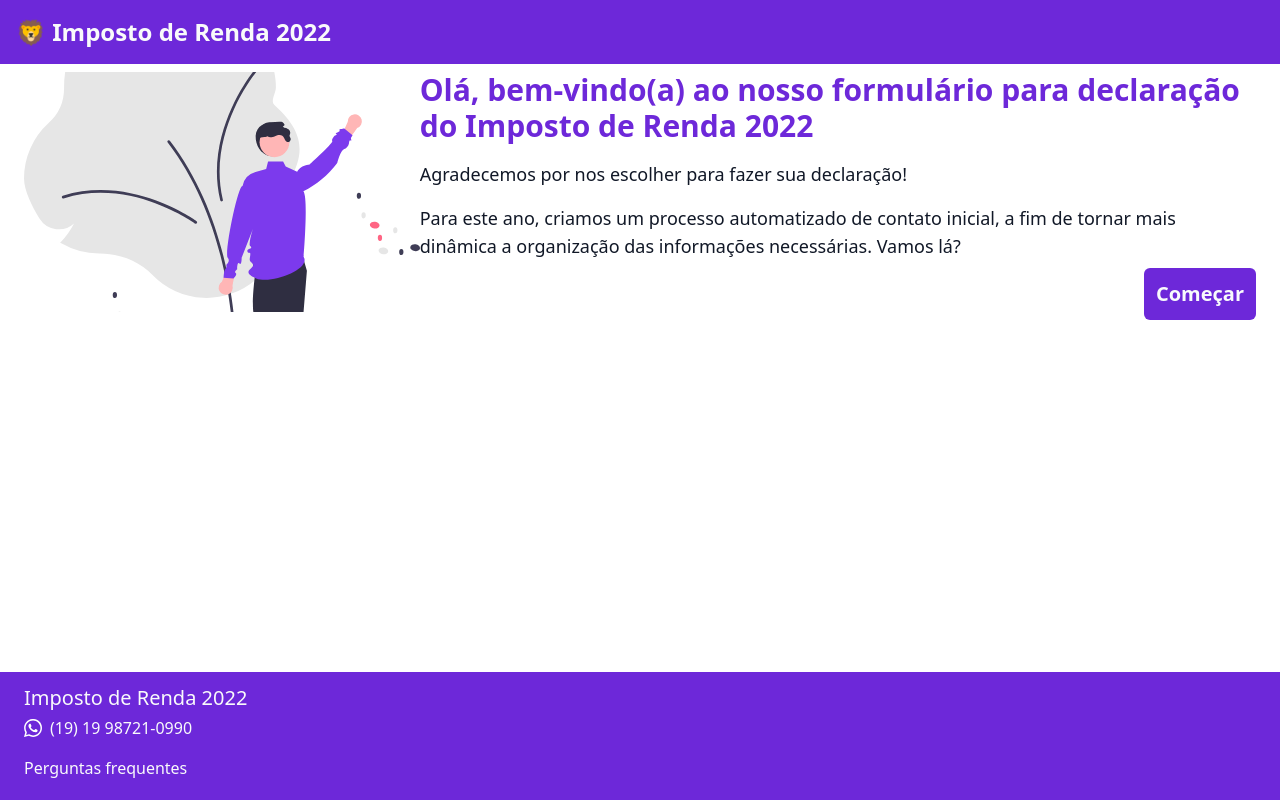
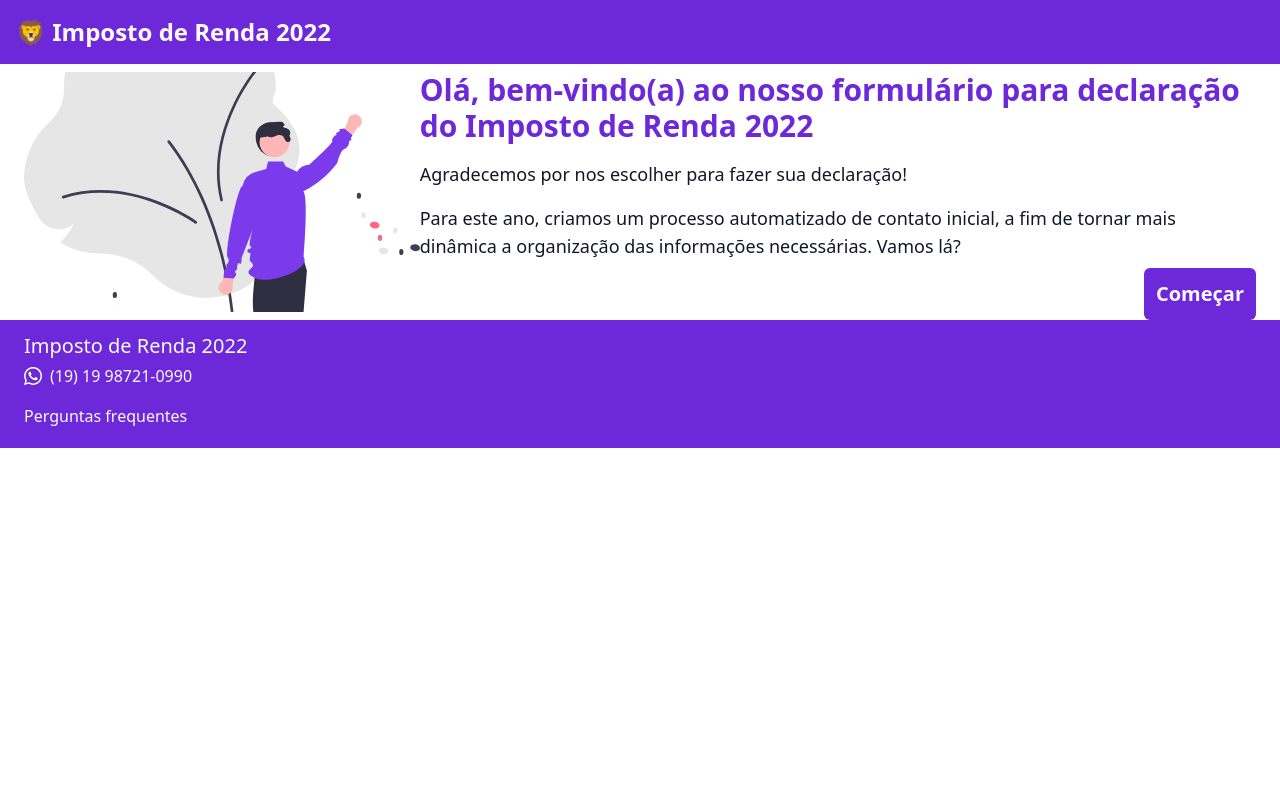
Before and after one commit to tadomaitis/declaracao-ir, a Next.js app: page /declaracao in a window 1280 px wide. Built offline with nearby package versions, Linux system fonts and the light colour scheme.

Commit message:
change css to tailwind

```diff
--- a/components/SiteLayout/SiteLayout.module.css
+++ b/components/SiteLayout/SiteLayout.module.css
@@ -1,9 +1,7 @@
 .area {
-  min-height: 100vh;
-  display: flex;
-  flex-direction: column;
+  @apply flex min-h-screen flex-col;
 }
 
-.content {
-  flex: 1;
+.mainContent {
+  @apply mx-6 flex flex-1 flex-col py-4 text-gray-900 md:flex-row;
 }
```
